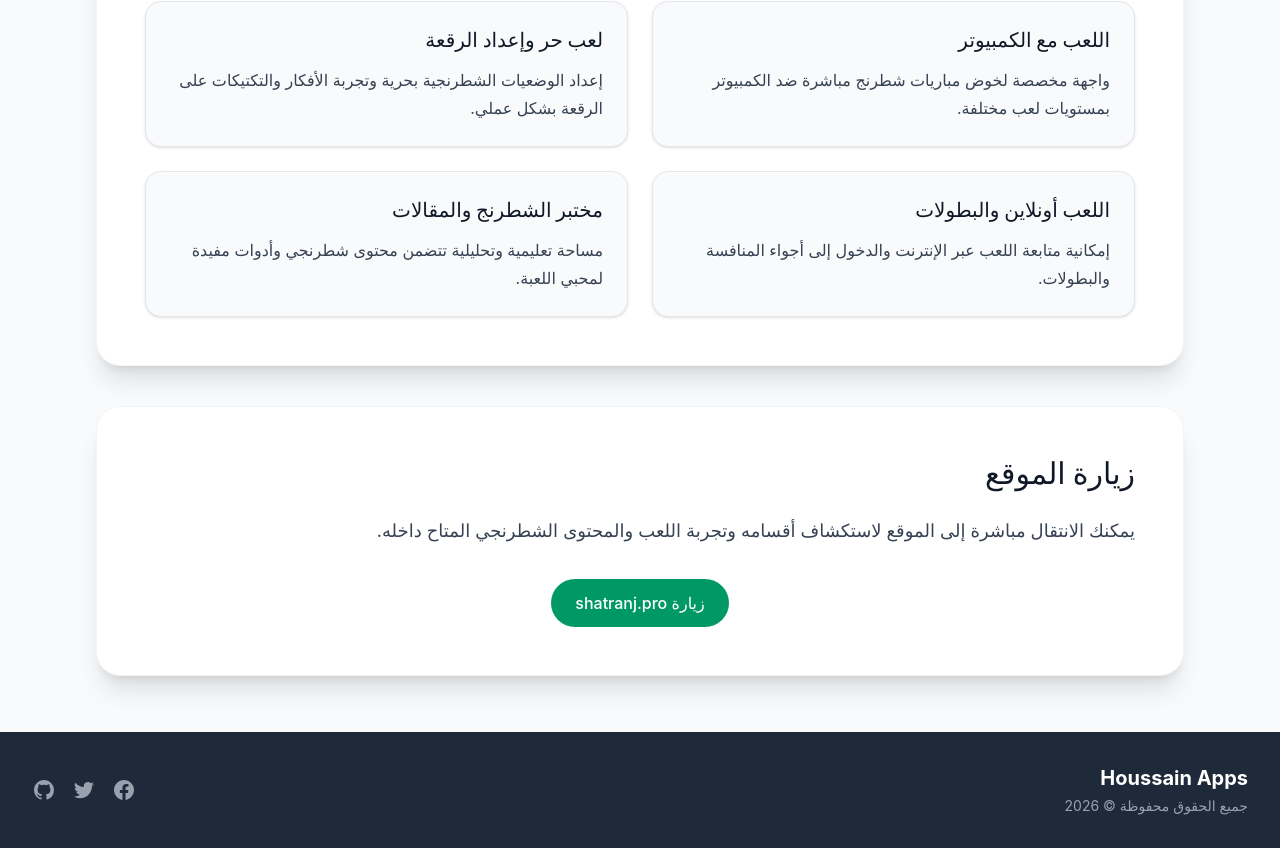
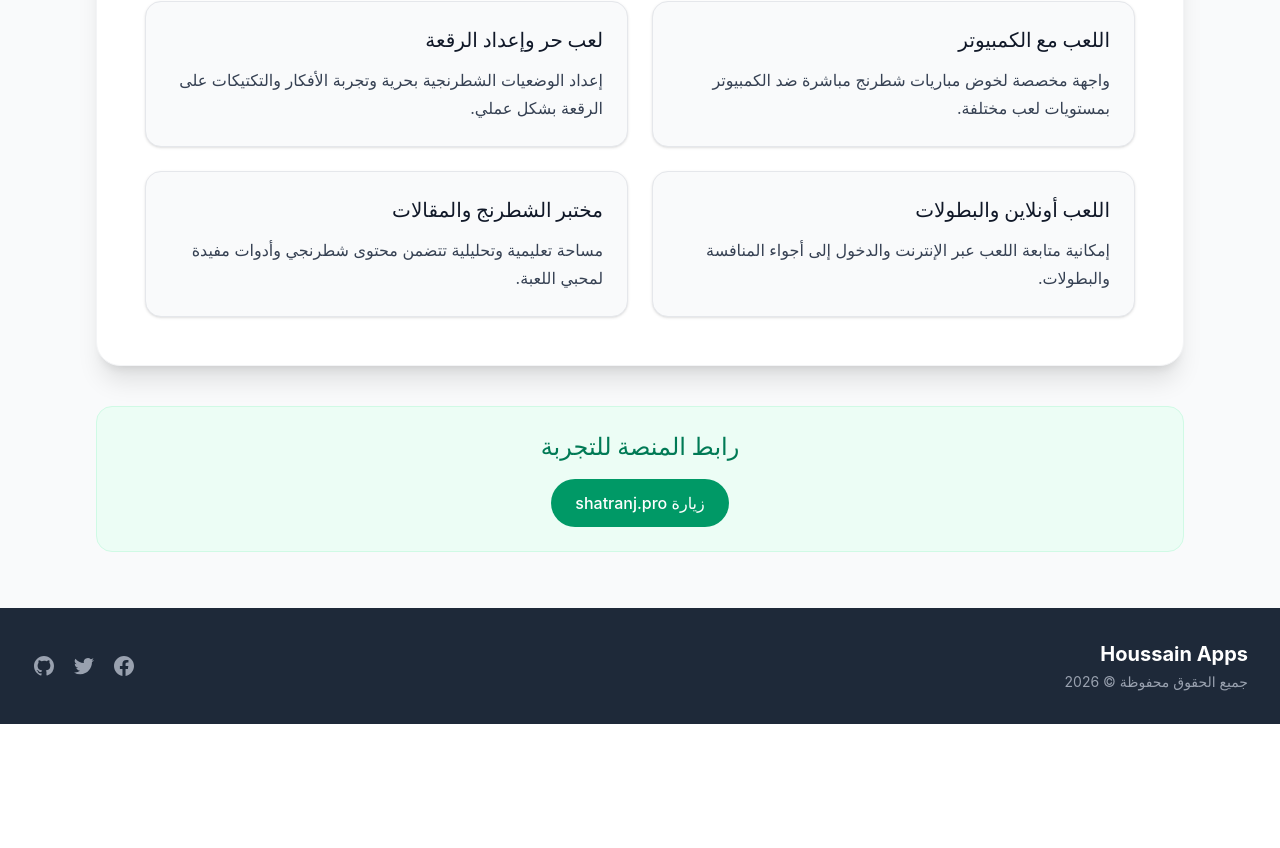
Before and after one commit to alfaress01/houssain-apps, a React (Vite) app: page /shatranj in a window 1280 px wide. Shown: the part 712-1560 px from the top of the page. After the commit the page ends 1436 px from the top, so only its background shows below. Built offline with nearby package versions, Linux system fonts and the light colour scheme.

Commit message:
shatranj

```diff
--- a/src/pages/ShatranjPage.jsx
+++ b/src/pages/ShatranjPage.jsx
@@ -117,13 +117,10 @@ const ShatranjPage = () => {
             </div>
           </section>
 
-          <section className="bg-white dark:bg-gray-800 rounded-3xl shadow-xl p-8 md:p-12 border border-gray-100 dark:border-gray-700">
-            <h2 className="text-3xl font-bold text-gray-900 dark:text-white mb-6">زيارة الموقع</h2>
-            <p className="text-lg leading-8 text-gray-700 dark:text-gray-200 mb-8">
-              يمكنك الانتقال مباشرة إلى الموقع لاستكشاف أقسامه وتجربة اللعب والمحتوى الشطرنجي
-              المتاح داخله.
-            </p>
-
+          <section className="rounded-2xl bg-emerald-50 dark:bg-emerald-950/30 border border-emerald-100 dark:border-emerald-900 p-6 text-center">
+            <h2 className="text-2xl font-bold text-emerald-700 dark:text-emerald-300 mb-4">
+              رابط المنصة للتجربة
+            </h2>
             <div className="flex flex-wrap justify-center gap-4">
               <a
                 href="https://shatranj.pro"
```
